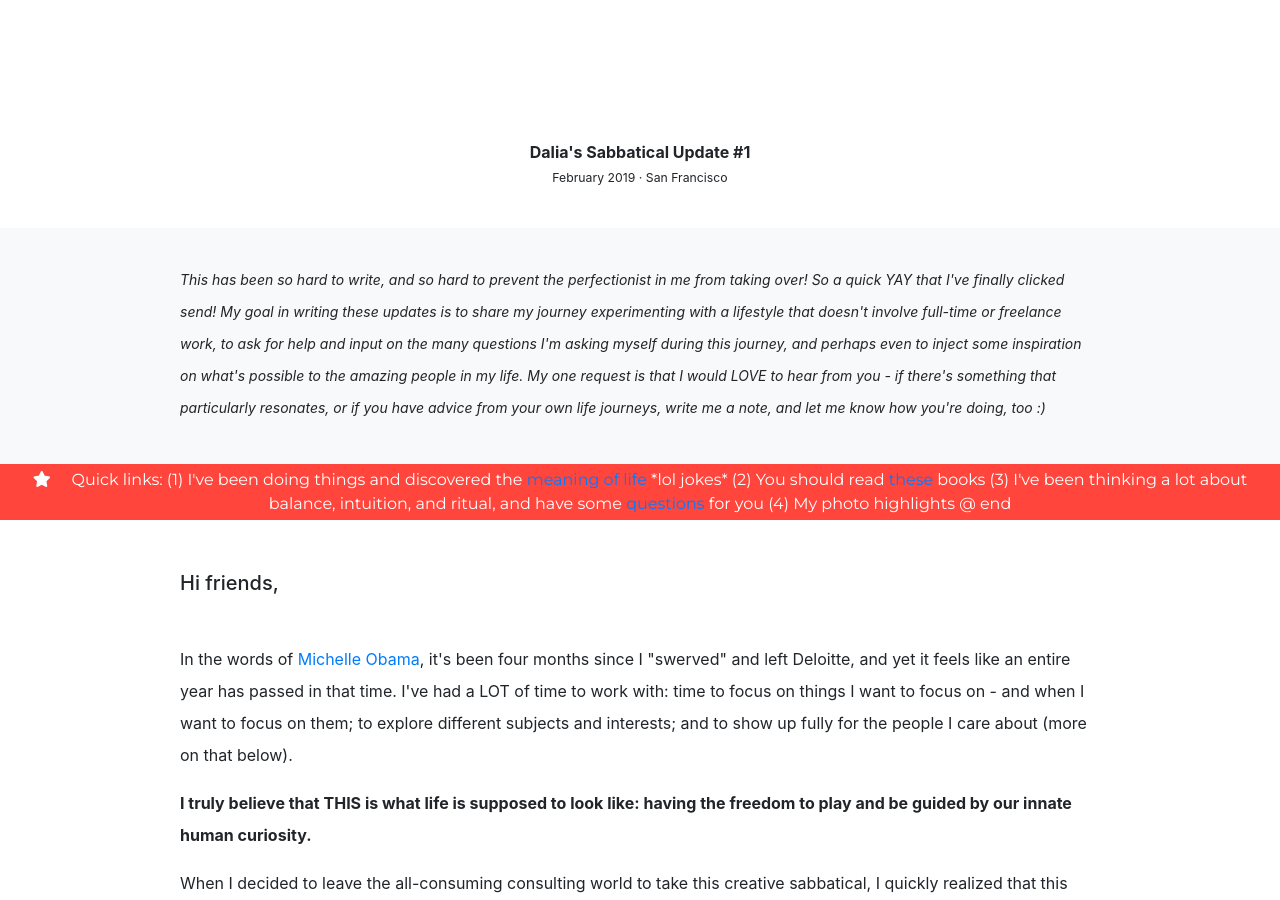
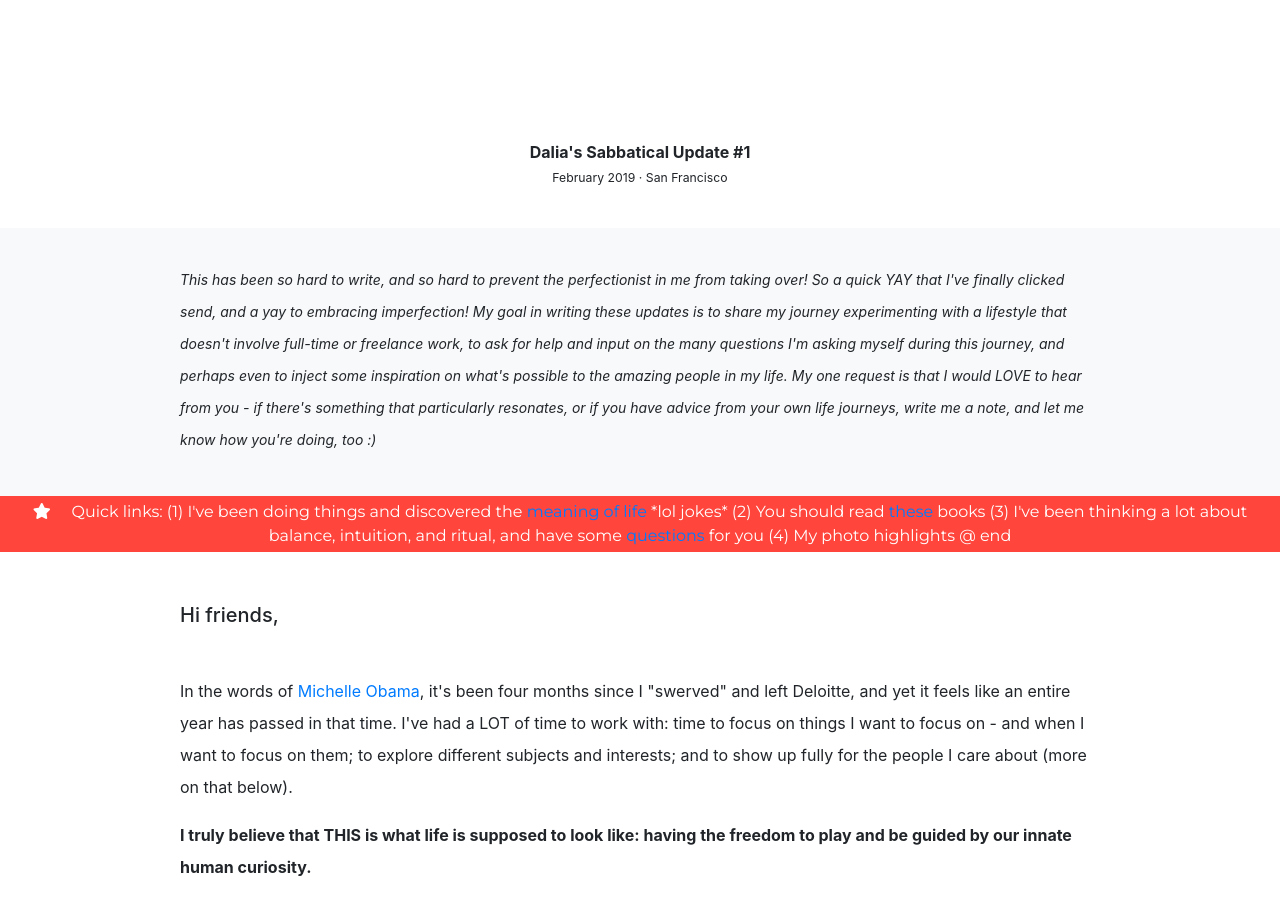
Before and after one commit to dalkat/dalkat.github.io, a Jekyll site: the page built from update-1.md, in a window 1280 px wide and 900 px high. Built offline with Jekyll 4.4.1, drawn with Linux system fonts in a browser that asks for light colours; nearby versions of some CDN libraries; some web fonts are replaced; library files that are not in the unit come from our copies; some of the changed text lies outside the part shown.

Commit message:
blog 1.3.6

```diff
--- a/_layouts/update-1.html
+++ b/_layouts/update-1.html
@@ -22,7 +22,7 @@ layout: default-sub
         <div class="row">
           <div class="col-lg-1 col-md-1" style="line-height: 2;"></div>
           <div class="col-lg-10 col-md-10 col-sm-12 col-12" style="line-height: 2;">
-            <p><i><SMALL>This has been so hard to write, and so hard to prevent the perfectionist in me from taking over! So a quick YAY that I've finally clicked send! My goal in writing these updates is to share my journey experimenting with a lifestyle that doesn't involve full-time or freelance work, to ask for help and input on the many questions I'm asking myself during this journey, and perhaps even to inject some inspiration on what's possible to the amazing people in my life. My one request is that I would LOVE to hear from you - if there's something that particularly resonates, or if you have advice from your own life journeys, write me a note, and let me know how you're doing, too :)</SMALL></i></p>
+            <p><i><SMALL>This has been so hard to write, and so hard to prevent the perfectionist in me from taking over! So a quick YAY that I've finally clicked send, and a yay to embracing imperfection! My goal in writing these updates is to share my journey experimenting with a lifestyle that doesn't involve full-time or freelance work, to ask for help and input on the many questions I'm asking myself during this journey, and perhaps even to inject some inspiration on what's possible to the amazing people in my life. My one request is that I would LOVE to hear from you - if there's something that particularly resonates, or if you have advice from your own life journeys, write me a note, and let me know how you're doing, too :)</SMALL></i></p>
           </div>
           </div>
         </div>
@@ -53,7 +53,7 @@ layout: default-sub
             </ul></p><br>
             <p><b>These past four months have helped me reconnect with the human side of me: the creator, contributor, and chaser of curiosities.</b> I very much intended to revive my curiosity and creativity over this sabbatical and I've been glowing with inspiration as both have reawakened in so many different facets of my life. I'm more alert and aware of both myself and the world around me, and am constantly finding opportunities to show up in more meaningful ways for the people I love (myself included) and to create in the communities around me. </p>
 
-            <p>(Un)surprisingly, one of the biggest revivers of creativity for me has been necessity - creativity truly does love constraint. With no income, I've found myself more crafty about ways to create instead of buy, including <a href="https://daliakatan.com/challah" target="_blank">baking my own challahs</a>, <a href="https://ezentialsf.com/" target="_blank">making essential oil candles</a>&nbsp;with some friends, and volunteering time in exchange for attending cool events. I'm also walking an average of 4 miles every day because I no longer need to rush anywhere! Each necessity and observation has awakened a thirst for learning (<a href="https://skl.sh/2TE2fKn" target="_blank">online classes are amazing</a>), and sometimes even led to fun little side businesses like <a href="https://presently.fun" target="_blank">redesigning gift-giving</a> for my 10-year old brother and his classmates. And when my savings burn becomes too high, I find myself returning to freelance brand designing (reach out if you'd like a custom resume/portfolio site!) and grad school essay tutoring. </p>
+            <p>(Un)surprisingly, one of the biggest revivers of creativity for me has been necessity - creativity truly does love constraint. With no income, I've found myself more crafty about ways to create instead of buy, including <a href="https://daliakatan.com/challah" target="_blank">baking my own challahs</a>, <a href="https://ezentialsf.com/" target="_blank">making and selling essential oil candles</a>&nbsp;with some friends, and volunteering time in exchange for attending cool events. I'm also walking an average of 4 miles every day because I no longer need to rush anywhere! Each necessity and observation has awakened a thirst for learning (<a href="https://skl.sh/2TE2fKn" target="_blank">online classes are amazing</a>), and sometimes even led to fun little side businesses like <a href="https://presently.fun" target="_blank">redesigning gift-giving</a> for my 10-year old brother and his classmates. And when my savings burn becomes too high, I find myself returning to freelance brand designing (reach out if you'd like a custom resume/portfolio site!) and grad school essay tutoring. </p>
 
             <p>That said, I've also had to use this time to unlearn a lot of habits, such as the need to always be productive, stimulated, or working toward something - aka 'busyness'. <a href="https://www.ted.com/talks/manoush_zomorodi_how_boredom_can_lead_to_your_most_brilliant_ideas?referrer=playlist-why_it_s_sometimes_good_to_be_bored#t-58507" target="_blank">Boredom</a>, after all, is time our mind sorely needs to settle, connect dots, and dream.</p><br>
 
@@ -63,7 +63,7 @@ layout: default-sub
             <p>Below are some key themes of part one of my sabbatical and some questions I'd love to engage with you on, depending on which resonate with you. I've also included some suggestions off of my reading list.</p><br>
             <p><h5>With love,<br>Dalia</h5></p><br>
             <p><b>P.S.</b> I am so grateful for what the consulting world has taught me - it helped me channel and structure my creativity, gave me an outlet to dedicate my energy and hard work ethic, taught me how to bring order to chaos, and presented me amazing people to learn from. Most likely, without it, I wouldn't have been able to come to the decision I've made with my sabbatical, and also wouldn't have had the tools to make it a reality.</p>
-            <p><b>P.P.S.</b> Society puts a lot of pressure on people to always think about 'what's your next job' or for those on sabbatical, 'when is your **break** over?' or 'have you started applying yet?' Let's challenge ourselves instead to ask those around us, 'Where is your heart leading you lately? what's your latest adventure? Or, what does your life look like right now?' Remember that "life is a process, not an outcome" (<a href="https://amzn.to/2BCvhmr" target="_blank">Design Your Life</a>).&nbsp;</p><br>
+            <p><b>P.P.S.</b> Society puts a lot of pressure on people to always think about 'what's next' or for those on sabbatical, 'when is your vacation over?' (it's not a vacation) or 'when are you applying to jobs?' Let's challenge ourselves instead to ask those around us, 'Where is your heart leading you lately? What's your latest adventure? Or, what does your life look like right now?' Remember that "life is a process, not an outcome" (<a href="https://amzn.to/2BCvhmr" target="_blank">Design Your Life</a>).&nbsp;</p><br>
 
 
           </div>
```
Also changed, not shown: other parts of _layouts/update-1.html (+2 -2 lines).
